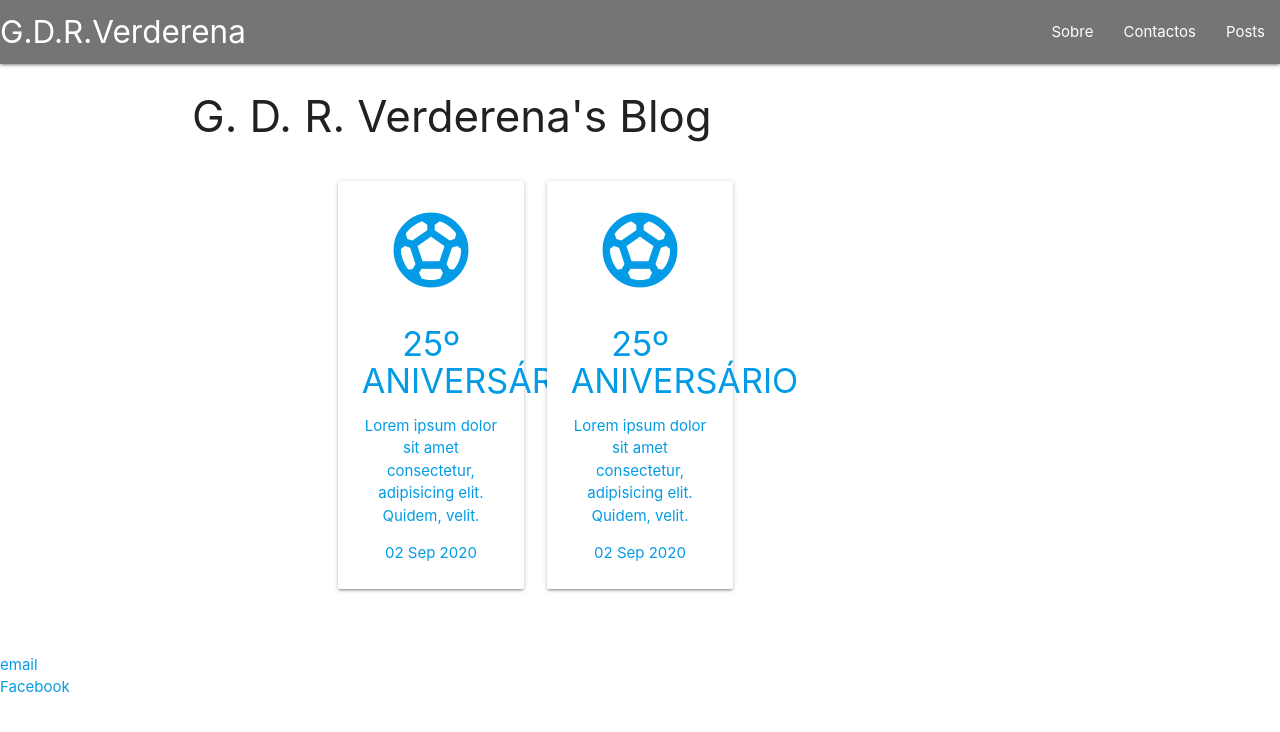
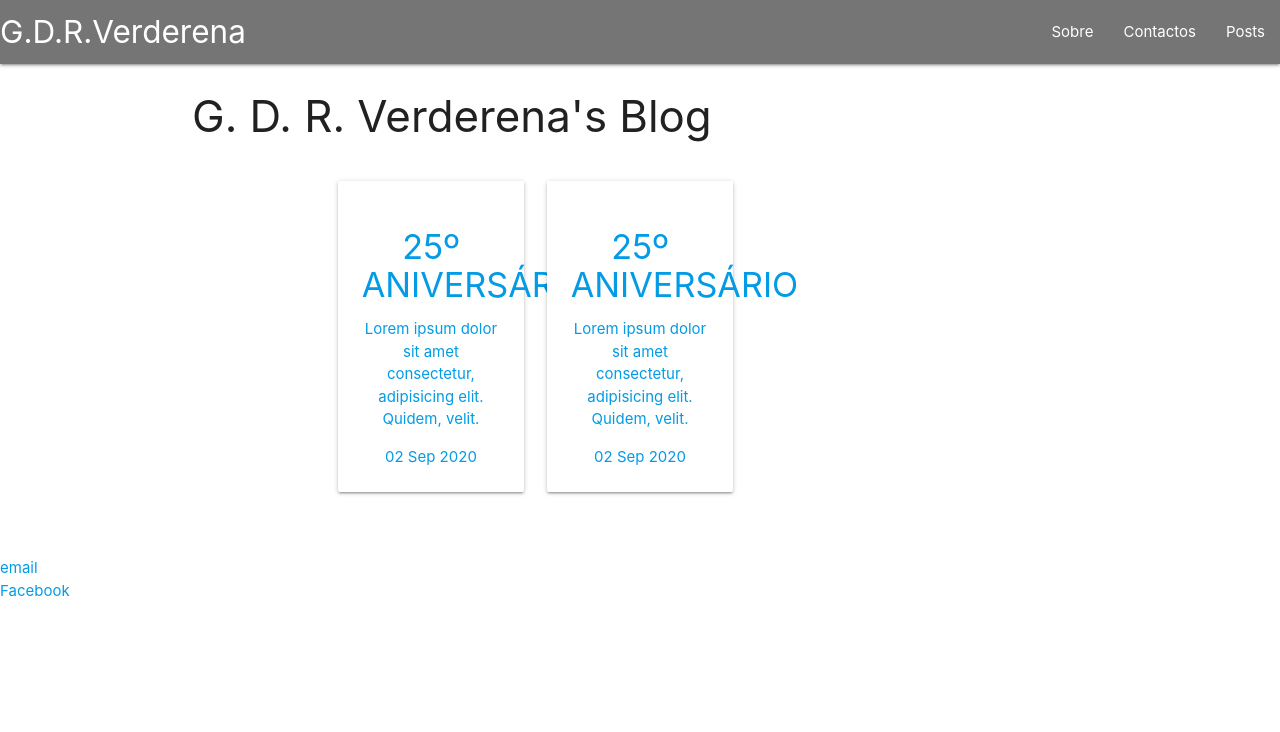
Before and after one commit to GDR-Verderena/gdr-verderena.github.io, a Jekyll site: the page built from blog/index.html, in a window 1280 px wide. Shown: the top 732 px of the page. Built offline with Jekyll 4.4.1, drawn with Linux system fonts in a browser that asks for light colours.

Commit message:
Update index.html

```diff
--- a/blog/index.html
+++ b/blog/index.html
@@ -14,7 +14,7 @@ title: G. D. R. Verderena's Blog
       <a href="{{ post.url }}" title="{{ post.title }}">
         <div class="col s12 m4">
           <div class="card-panel">
-            <i class="material-icons large ">sports_soccer</i>
+             <!-- <i class="material-icons large ">sports_soccer</i> -->
             <h4>{{ post.title }}</h4>
             <p>Lorem ipsum dolor sit amet consectetur, adipisicing elit. Quidem, velit.</p>
             <span>{{ post.date | date_to_string }}</span>
```
